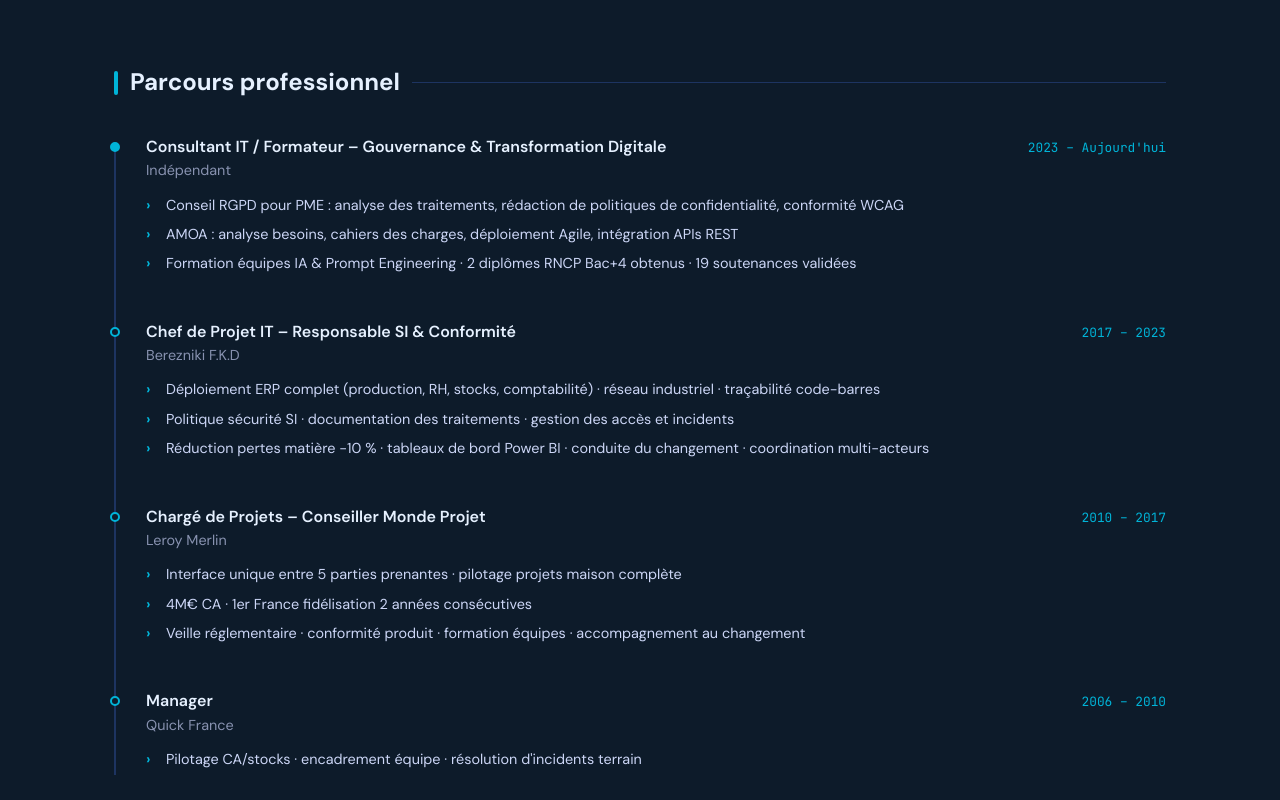
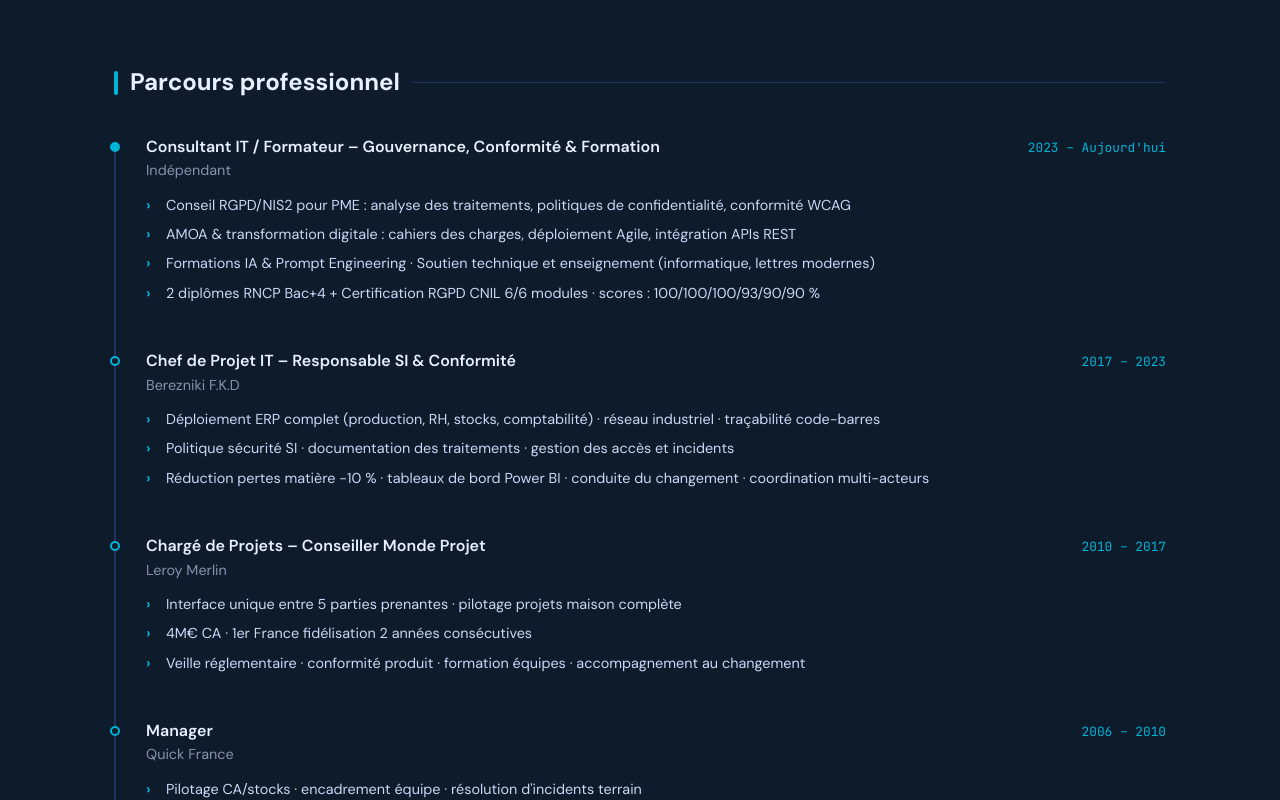
Before and after one commit to SupMBH/supmbh-site, a React (Vite) app: page / in a window 1280 px wide. Shown: the part 2940-3740 px from the top of the page. Built offline with nearby package versions, Linux system fonts and the light colour scheme.

Commit message:
mod xp et contact

```diff
--- a/src/components/Contact.jsx
+++ b/src/components/Contact.jsx
@@ -77,8 +77,7 @@ export default function Contact() {
       <div className="contact-box">
         <h3>Travaillons ensemble</h3>
         <p>
-          Disponible immédiatement pour un poste en CDI dans les domaines
-          DPO, Chef de Projet IT ou Gouvernance SI.
+          Disponible immédiatement · CDI · DPO · Chef de Projet IT · Gouvernance SI · Formation & Enseignement
         </p>
 
         <div className="contact-links">
--- a/src/data/content.js
+++ b/src/data/content.js
@@ -55,13 +55,14 @@ export const expertises = [
 
 export const experiences = [
   {
-    title: 'Consultant IT / Formateur – Gouvernance & Transformation Digitale',
+    title: 'Consultant IT / Formateur – Gouvernance, Conformité & Formation',
     org: 'Indépendant',
     period: "2023 – Aujourd'hui",
     bullets: [
-      'Conseil RGPD pour PME : analyse des traitements, rédaction de politiques de confidentialité, conformité WCAG',
-      'AMOA : analyse besoins, cahiers des charges, déploiement Agile, intégration APIs REST',
-      'Formation équipes IA & Prompt Engineering · 2 diplômes RNCP Bac+4 obtenus · 19 soutenances validées',
+      'Conseil RGPD/NIS2 pour PME : analyse des traitements, politiques de confidentialité, conformité WCAG',
+      'AMOA & transformation digitale : cahiers des charges, déploiement Agile, intégration APIs REST',
+      'Formations IA & Prompt Engineering · Soutien technique et enseignement (informatique, lettres modernes)',
+      '2 diplômes RNCP Bac+4 + Certification RGPD CNIL 6/6 modules · scores : 100/100/100/93/90/90 %',
     ],
   },
   {
```
